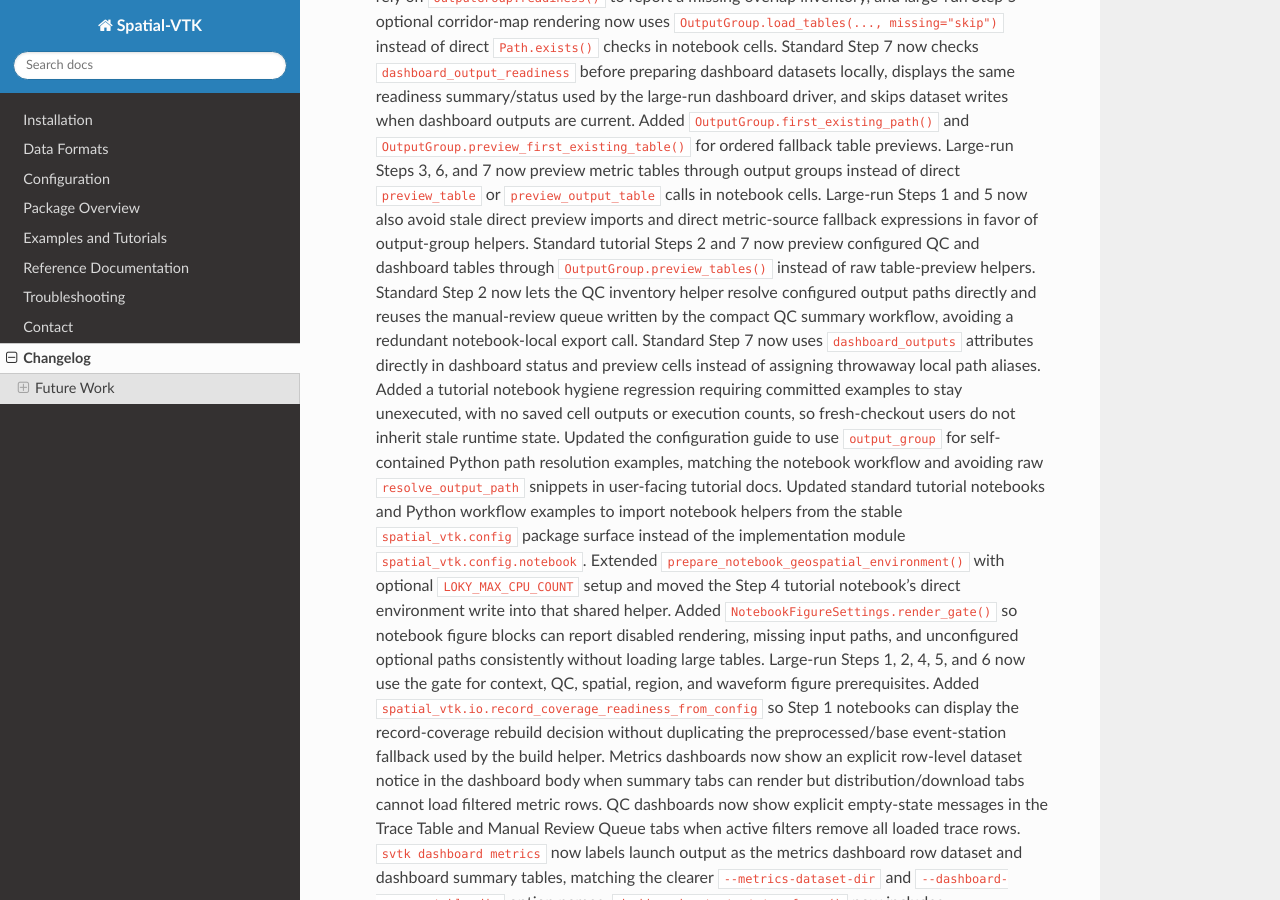
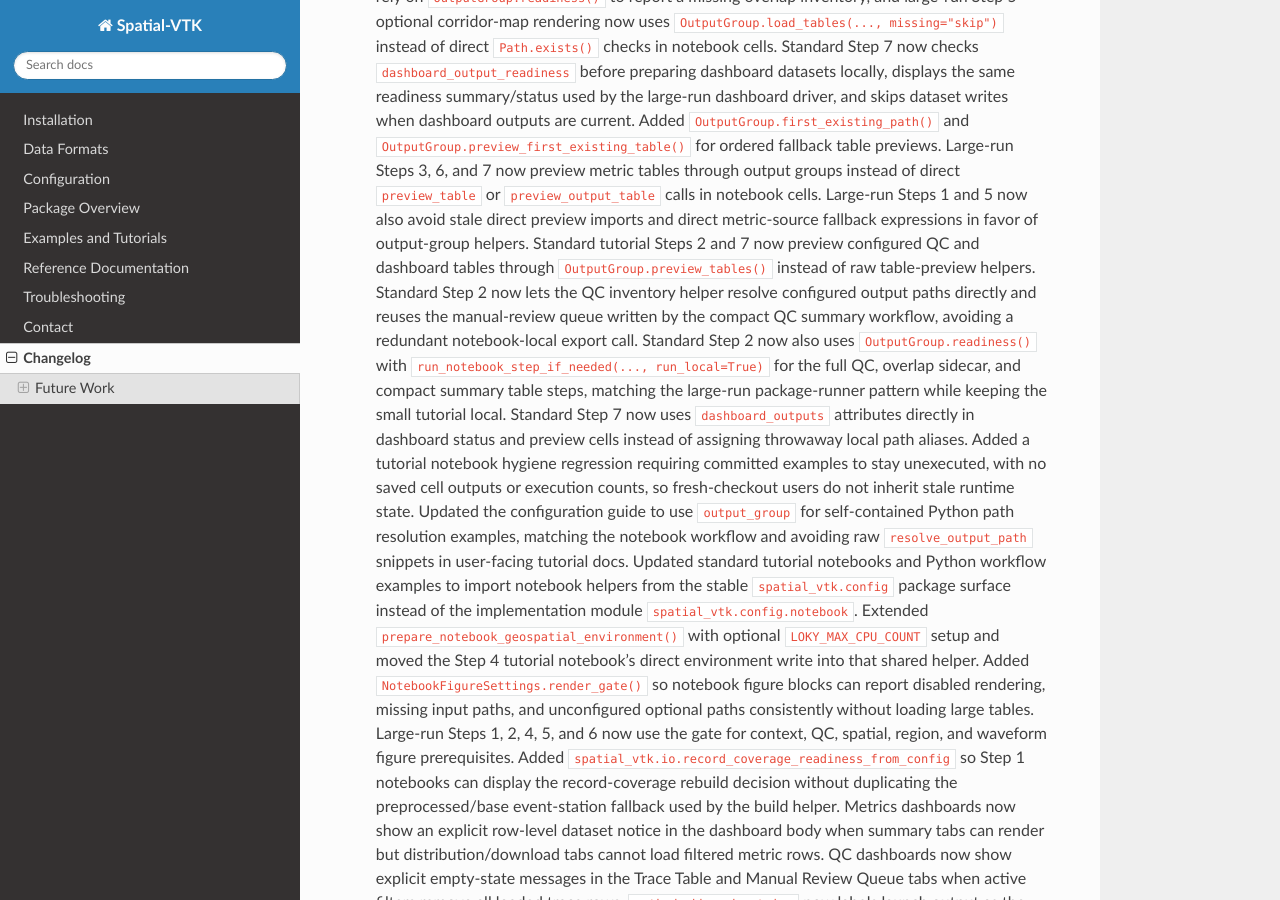
Before and after one commit to bcbirkel/spatial-vtk, a Sphinx documentation site: the page built from docs/changelog.rst, in a window 1280 px wide and 900 px high, scrolled down 792 px. Built offline with Sphinx 7.4.7 and the Read the Docs theme 3.1.0, drawn with Linux system fonts in a browser that asks for light colours.

Commit message:
Use readiness runner in standard QC notebook

```diff
--- a/docs/changelog.rst
+++ b/docs/changelog.rst
@@ -55,6 +55,10 @@ Changelog
    Standard Step 2 now lets the QC inventory helper resolve configured output
    paths directly and reuses the manual-review queue written by the compact QC
    summary workflow, avoiding a redundant notebook-local export call.
+   Standard Step 2 now also uses ``OutputGroup.readiness()`` with
+   ``run_notebook_step_if_needed(..., run_local=True)`` for the full QC,
+   overlap sidecar, and compact summary table steps, matching the large-run
+   package-runner pattern while keeping the small tutorial local.
    Standard Step 7 now uses ``dashboard_outputs`` attributes directly in
    dashboard status and preview cells instead of assigning throwaway local path
    aliases.
```
Also changed, not shown: docs/examples/step_02_quality_control.ipynb, 1 other file.
